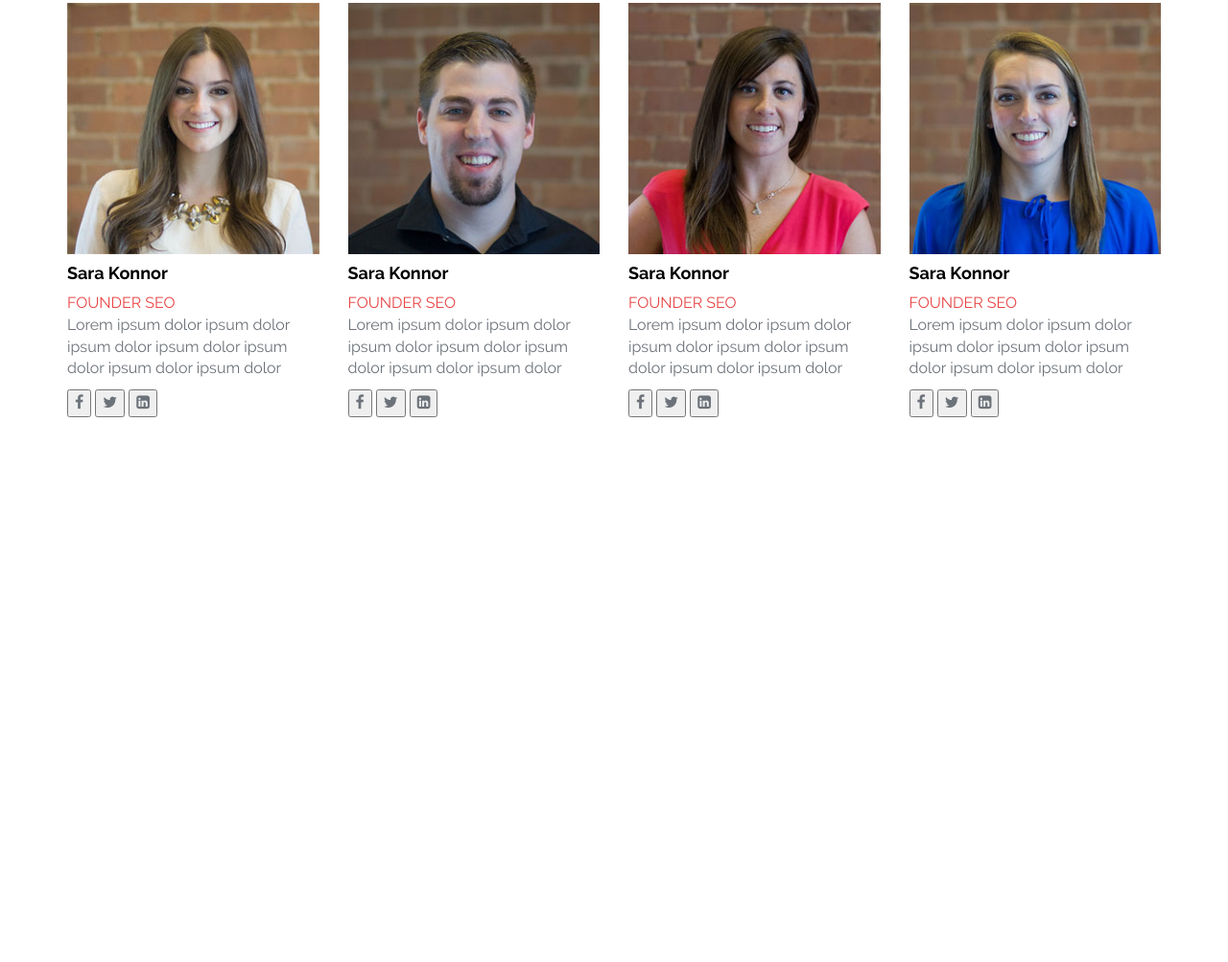
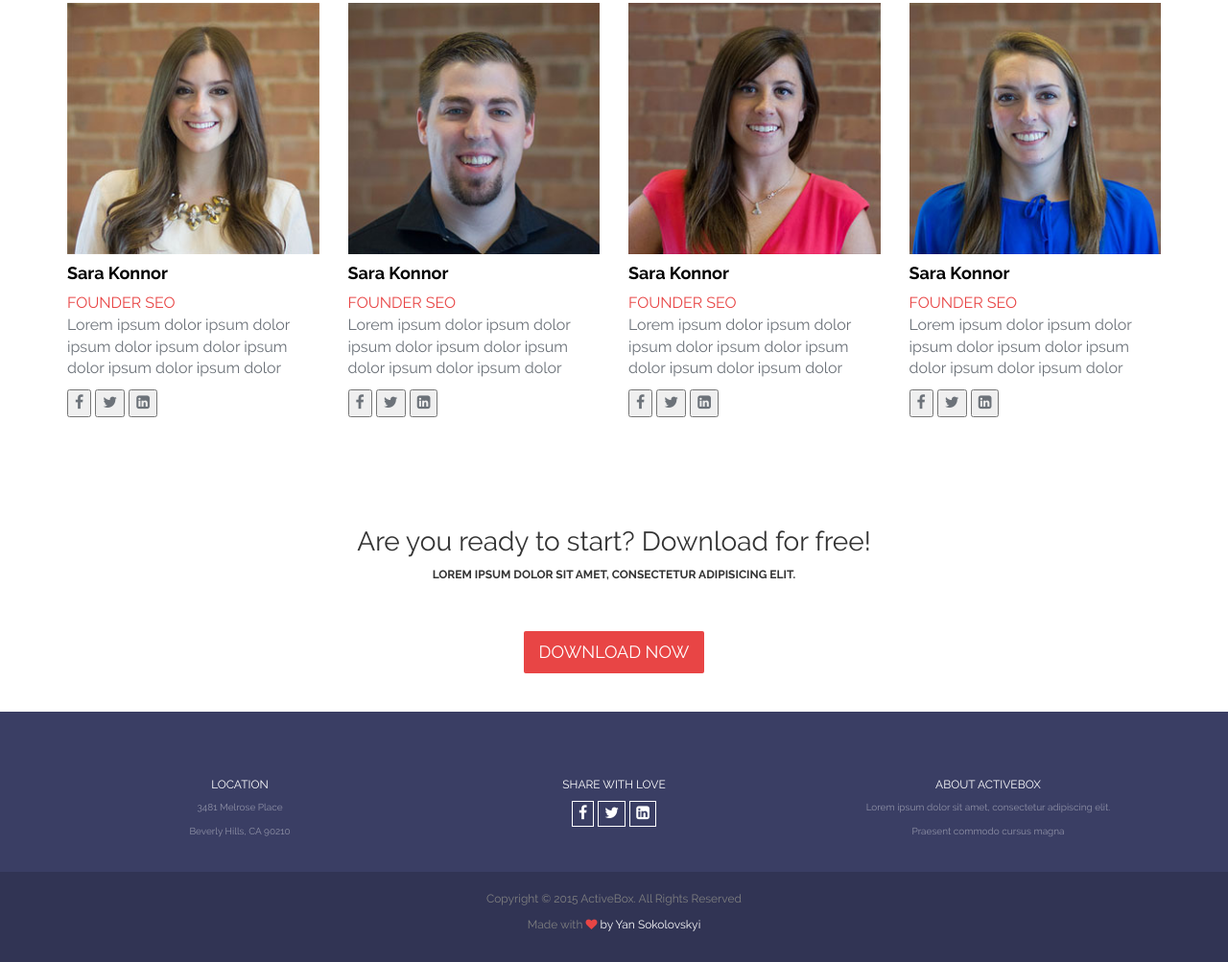
Before and after one commit to yan1906/bots, a plain HTML site: page index.html in a window 1280 px wide. Shown: the part 1476-2479 px from the top of the page at 96% size. Before the commit the page ends 2006 px from the top, so only its background shows below. Drawn offline with Linux system fonts and the light colour scheme.

Commit message:
finished footer

```diff
--- a/css/main.css
+++ b/css/main.css
@@ -134,3 +134,85 @@ nav{
 }
 
 /*TEAM SECTION*/
+
+/*DOWNLOAD SECTION*/
+
+.my_btn{
+	background-color: #e84545;
+	border: none;
+	text-transform: uppercase;
+	border-radius: 2px;
+	color: #fff;
+}
+.btn_md{
+	padding: 10px 30px;
+}
+
+.btn_lg{
+	padding: 15px 40px;
+}
+
+.download-s{
+	padding: 0 0 40px 0;
+}
+.download_block{
+	text-align: center;
+}
+.download_block h3{
+	font-size: 28px;
+}
+.download_block p{
+	font-family: "RalewayBold", sans-serif;
+	text-transform: uppercase;
+	padding-bottom: 40px;
+	font-size: 12px;
+}
+
+
+
+/*DOWNLOAD SECTION*/
+
+
+/*FOOTER SECTION*/
+
+.footerSection{
+	background-color: #3a3e64;
+	padding: 50px 0 0 0;
+}
+.footerBlock{
+	text-align: center;
+}
+.footerBlock h3{
+	font-size: 12px;
+	color: #fff;
+	text-transform: uppercase;
+}
+
+.footerBlock p{
+	font-size: 10px;
+	color: #9092a7;
+}
+.footerBtn{
+	background-color: #3a3e64;
+	border: 1px solid #fff;
+	color: #fff;
+}
+.footerBlock2{
+	text-align: center;
+	padding: 20px 0 20px;
+    background-color: #313454;
+    margin-top: 25px;
+}
+
+.footerBlock2 p, .footerBlock2 span{
+	color: #808080;
+	font-size: 12px;
+}
+.footerBlock2 span{
+	color: #fff;
+}
+.footerBlock2 i{
+	color: #e84545;
+	font-size: 12px;
+}
+/*FOOTER SECTION*/
--- a/index.html
+++ b/index.html
@@ -61,6 +61,7 @@ vel scelerisque nisl consectetur et.</p>
 			</div>
 		</div>
 	</header>
+
 	<section class="paramSection">
 		<div class="container">
 			<div class="row">
@@ -269,6 +270,60 @@ vel scelerisque nisl consectetur et.</p>
 		</div>
 	</section>
 
+	<section class="download-s">
+		<div class="container">
+			<div class="row">
+				<div class="col-md-6 col-md-offset-3">
+					<div class="download_block">
+						<h3>Are you ready to start? Download for free!</h3>
+						<p>Lorem ipsum dolor sit amet, consectetur adipisicing elit.</p>
+						<button class="my_btn btn-lg">
+							download now
+						</button>
+					</div>
+				</div>
+			</div>
+		</div>
+	</section>
+
+	<footer class="footerSection">
+		<div class="container">
+			<div class="row">
+				<div class="col-md-4 col-sm-6">
+					<div class="footerBlock">
+						<h3>location</h3>
+						<p>3481 Melrose Place</p>
+						<p>Beverly Hills, CA 90210</p>
+					</div>
+				</div>
+				<div class="col-md-4 col-sm-6">
+					<div class="footerBlock">
+						<h3>Share with love</h3>
+						<div class="teamBtn">
+							<button class="footerBtn"><i class="fa fa-facebook"></i></button>
+							<button class="footerBtn"><i class="fa fa-twitter"></i></button>
+							<button class="footerBtn"><i class="fa fa-linkedin-square"></i>
+							</button>
+						</div>
+					</div>
+				</div>
+				<div class="col-md-4 col-sm-6">
+					<div class="footerBlock">
+						<h3>About activebox</h3>
+						<p>Lorem ipsum dolor sit amet, consectetur adipiscing elit.</p>
+						<p>Praesent commodo cursus magna</p>
+					</div>
+				</div>
+
+			</div>
+		</div>
+		<div class="footerBlock2">
+			<p>Copyright © 2015 ActiveBox. All Rights Reserved</p>
+			<p>Made with  <i class="fa fa-heart" aria-hidden="true"></i><span>  by Yan Sokolovskyi</span></p>
+		</div>
+	</footer>
+
+
 	<script src="libs/jquery/jquery-2.1.4.min.js"></script>
 	<script src="libs/bootstrap/js/bootstrap.min.js"></script>
 
```
